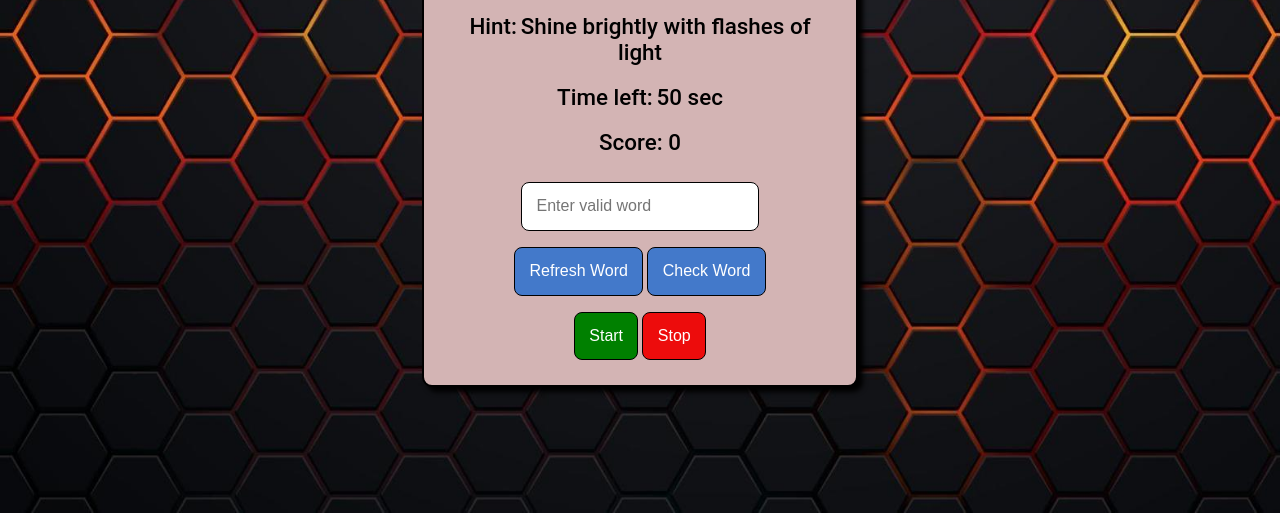
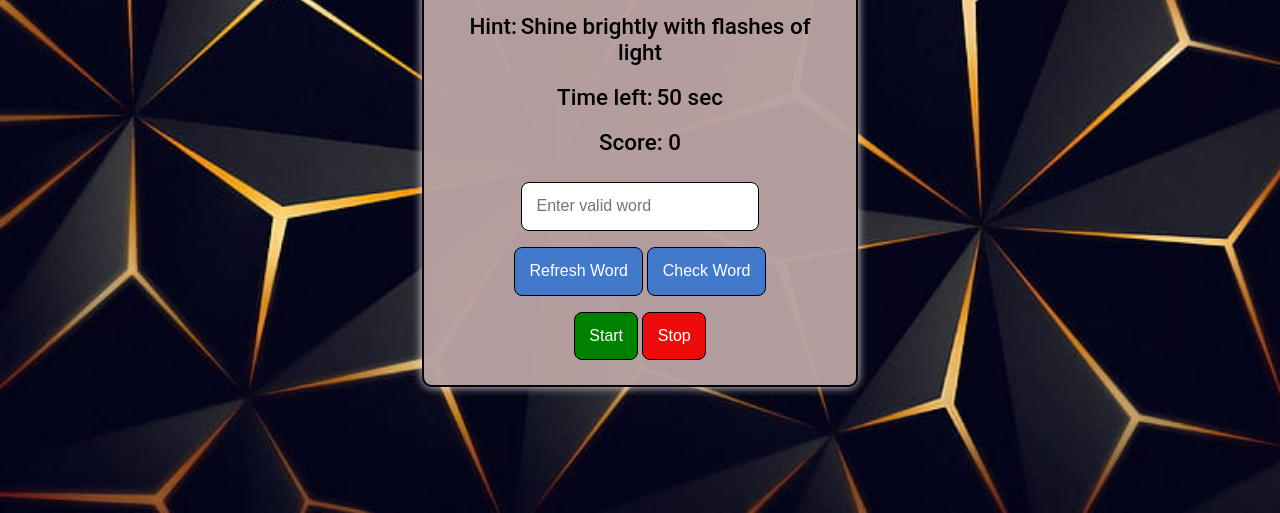
Before and after one commit to RidhikaJoshi/Anagram_Quest, a plain HTML site: page index.html in a window 1280 px wide. Shown: the part 287-800 px from the top of the page. Drawn offline with Linux system fonts and the light colour scheme.

Commit message:
Update background image and style in CSS

```diff
--- a/style.css
+++ b/style.css
@@ -5,7 +5,7 @@
 }
 
 body {
-    background-image: url("back.jpg");
+    background-image: url("background.jpg");
     background-repeat: no-repeat;
     background-size: cover;
     /* background-color: rgb(145, 199, 224); */
@@ -21,10 +21,10 @@ body {
     width: 23em;
     height: 30em;
     text-align: center;
-    background-color: rgb(211, 180, 180);
-    border: 2px solid black;
+    background-color: hsla(0, 14%, 68%, 0.968);
+    border: 2px solid rgb(5, 5, 5);
     border-radius: 10px;
-    box-shadow: 5px 5px 5px black;
+box-shadow: 0 0 10px #f1e6e6fa;
     padding: 2em;
 }
 
```
Also changed, not shown: background.jpg (added).
